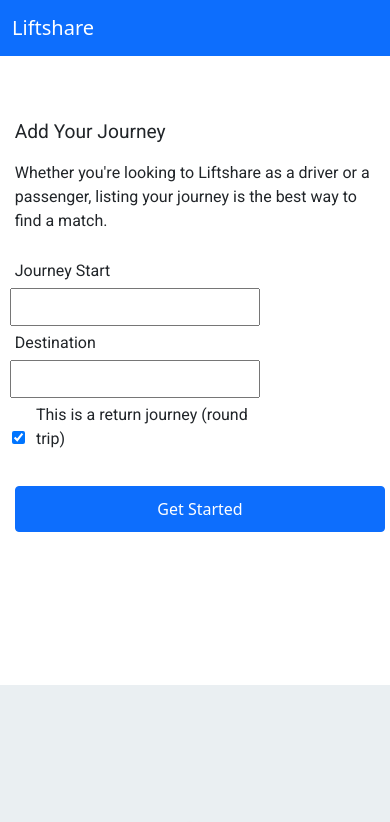
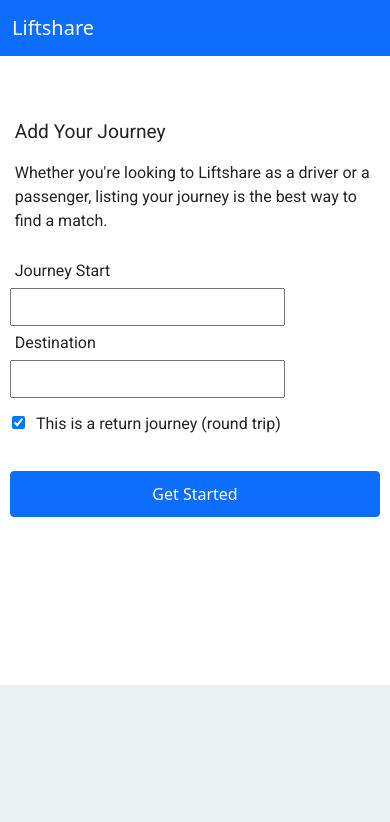
Before and after one commit to tim-rayner/liftshare-route-planner, a React (Create React App) app: page / in a window 390 px wide. Shown: the top 822 px of the page. Built offline with nearby package versions, Linux system fonts and the light colour scheme.

Commit message:
made some mobile responsive changes after mobile testing

```diff
--- a/src/components/forms/journey/form.css
+++ b/src/components/forms/journey/form.css
@@ -1,5 +1,5 @@
 form label, input {
-    width: 250px;
+    width: 275px;
     display: inline-block;
 }
 
@@ -31,7 +31,7 @@
 }
 
 .button-group button {
-    margin: 5px;
+    margin: 5px auto;
     padding: 10px 100px;
 }
 
--- a/src/components/forms/journey/multi-steps/confirmation.tsx
+++ b/src/components/forms/journey/multi-steps/confirmation.tsx
@@ -4,6 +4,7 @@
         props.prevStep();
     }
 
+    //fake XHR request to simulate posting the journey to others on liftshare
     const postJourney = () => {
         var xhr = new XMLHttpRequest();
         xhr.open('POST', 'http://localhost:8080/route');
@@ -15,9 +16,9 @@
         <form onSubmit={() => postJourney()}>
             <h3> Nearly There! </h3>
             <p>
-                Your Journey Takes You From {props.route.originText} to {props.route?.destinationText} {props.route?.departure ? 'on ' + props.route?.departure : 'however, a date has not been specified'} <br/>
+                Your Journey Takes You From {props.route.originText} to {props.route?.destinationText} {props.route?.departure ? 'on ' + props.route?.departure : 'however a date has not yet been specified.'} <br/>
                 <br/>
-                Share Your Journey To Find Your Liftshare Partner?
+                Share your journey and find your Liftshare partner today.
             </p>
 
             <div className="button-group">
```
Also changed, not shown: 1 other file (tests, documents, lock files or other folders).
